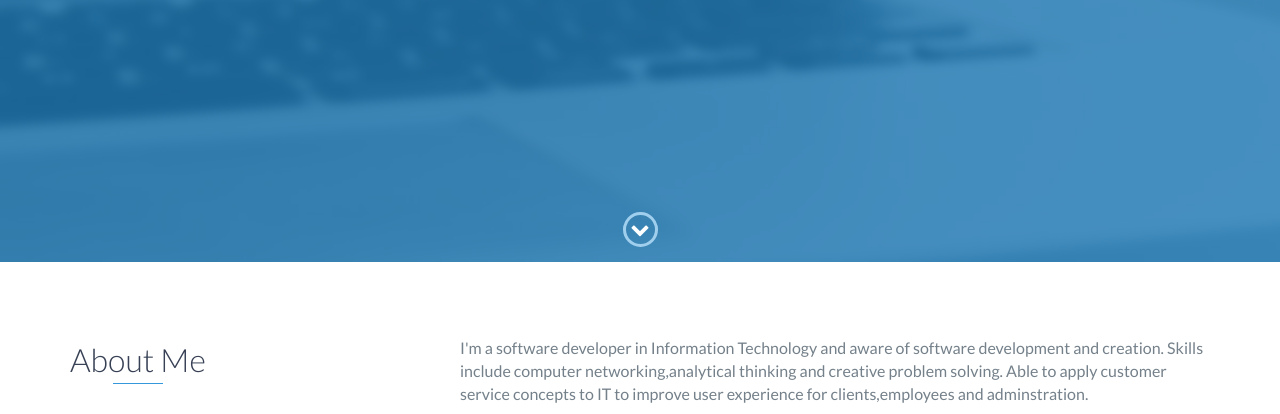
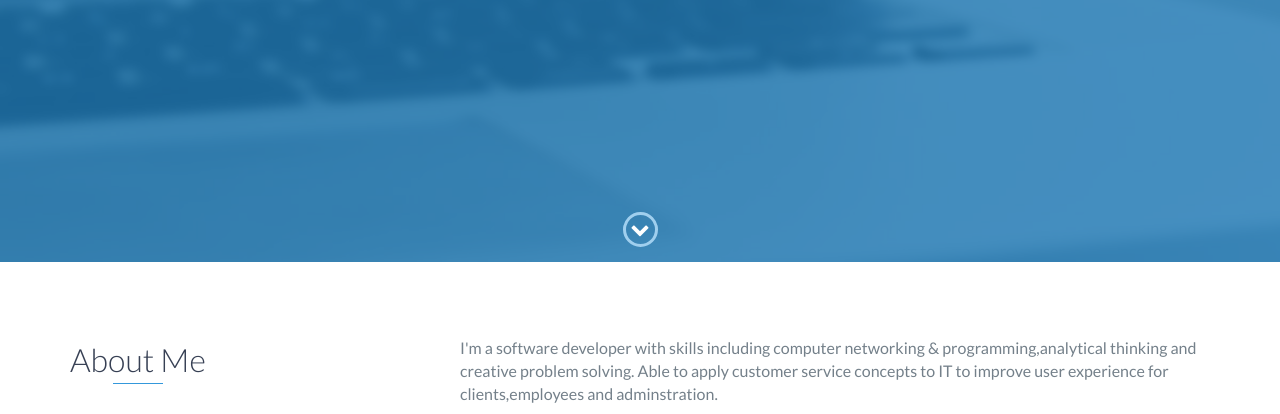
Before and after one commit to Veeran83/1, a website: page index.html in a window 1280 px wide. Shown: the part 538-952 px from the top of the page. Drawn offline with nearby package versions, Linux system fonts and the light colour scheme.

Commit message:
Update index.html

```diff
--- a/index.html
+++ b/index.html
@@ -73,7 +73,7 @@
                 </div>
                 <div class="col-md-8">
                     <p>
-                        I'm a software developer in Information Technology and aware of software development and creation. Skills include computer networking,analytical thinking and creative problem solving. Able to apply customer service concepts to IT to improve user experience for clients,employees and adminstration.
+                        I'm a software developer with skills including computer networking & programming,analytical thinking and creative problem solving. Able to apply customer service concepts to IT to improve user experience for clients,employees and adminstration.
                     </p>
                 </div>
             </div>
```
